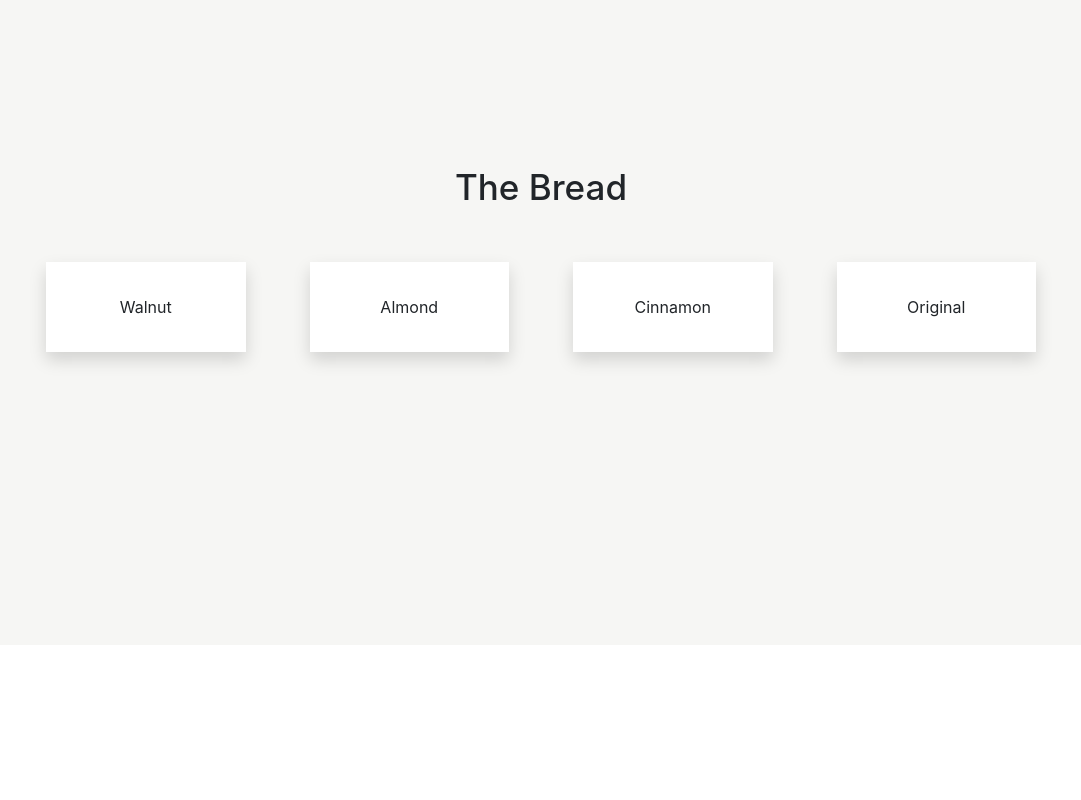
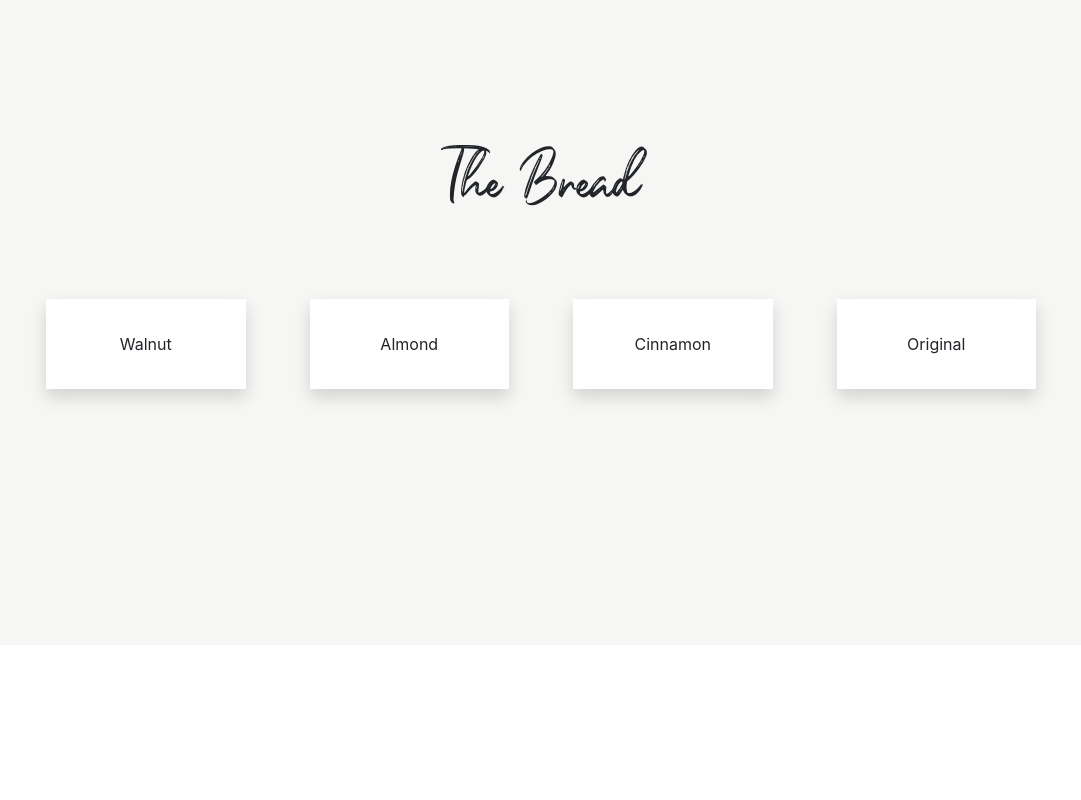
Before and after one commit to janaldous/breadforyouph, a React (Create React App) app: page / in a window 1280 px wide. Shown: the part 1300-2100 px from the top of the page, without its empty margins (99-1180 px from the left). Built offline with nearby package versions, Linux system fonts and the light colour scheme.

Commit message:
updated title fonts

```diff
--- a/src/breadforyouph.scss
+++ b/src/breadforyouph.scss
@@ -1,4 +1,9 @@
 @import "~bootstrap/scss/bootstrap";
+
+@font-face {
+  font-family: 'Orchide';
+  src: local('Orchide'), url(./fonts/Orchide.otf) format('truetype');
+}
 
 $blue: #4b5c7d;
 $blue-hover: #56698e;
@@ -102,11 +107,11 @@ html {
     }
 
     .section-title {
-      font-size: 35px;
-      font-weight: 500;
+      font-size: 84px;
       width: 100%;
       margin-top: 16px;
       margin-bottom: 16px;
+      font-family: Orchide;
 
       &.center {
         text-align: center;
```
Also changed, not shown: src/fonts/Orchide.otf (added).
